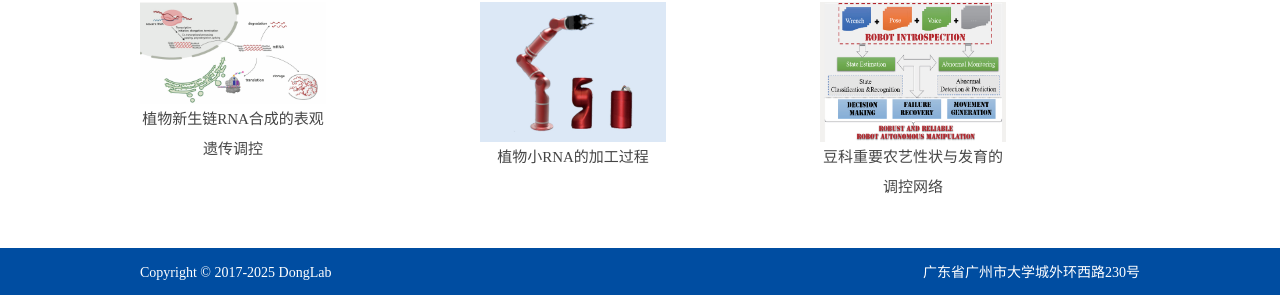
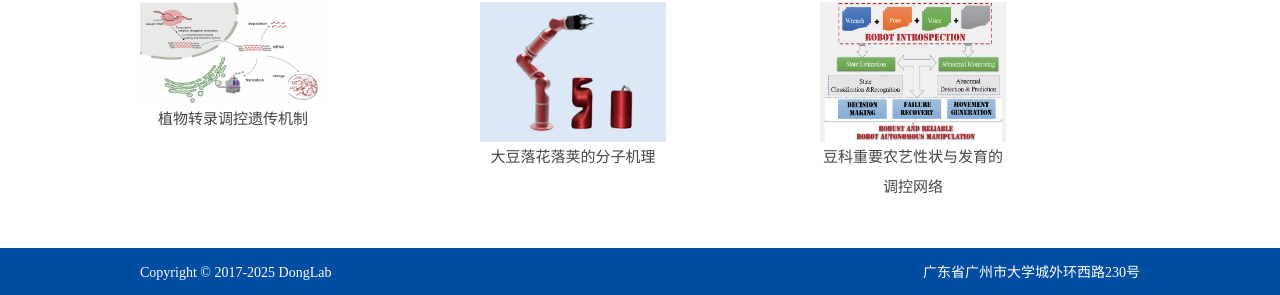
Before and after one commit to zhanweimin2021/zhanweimin2021.github.io, a Jekyll site: the page built from index.html, in a window 1280 px wide. Shown: the part 984-1279 px from the top of the page. Built offline with Jekyll 4.4.1, drawn with Linux system fonts in a browser that asks for light colours.

Commit message:
Update index.html

```diff
--- a/index.html
+++ b/index.html
@@ -98,14 +98,14 @@ jQuery(".main_img_c").slide({mainCell:".bd ul",effect:"leftLoop",autoPlay:true,d
         <ul style="display: flex; justify-content: space-evenly; align-items: center; padding: 0; list-style: none;">
           <li class="tran_all" style="flex: 1; text-align: center;">
             <a href="{{ site.url }}/soft-robotics/" class="tran_all">
-              <img src="/images/research/植物转录.png" alt="植物新生链RNA合成的表观遗传调控" style="max-width: 100%; height: auto;">
-              <p class="pt">植物新生链RNA合成的表观遗传调控</p>
+              <img src="/images/research/植物转录.png" alt="植物转录调控遗传机制" style="max-width: 100%; height: auto;">
+              <p class="pt">植物转录调控遗传机制</p>
             </a>
           </li>
           <li class="tran_all" style="flex: 1; text-align: center;">
             <a href="{{ site.url }}/module-climbing/" class="tran_all">
-              <img src="/images/research/module-climbing.jpg" alt="植物小RNA的加工过程" style="max-width: 100%; height: auto;">
-              <p class="pt">植物小RNA的加工过程</p>
+              <img src="/images/research/module-climbing.jpg" alt="大豆落花落荚的分子机理" style="max-width: 100%; height: auto;">
+              <p class="pt">大豆落花落荚的分子机理</p>
             </a>
           </li>
           <li class="tran_all" style="flex: 1; text-align: center;">
```
